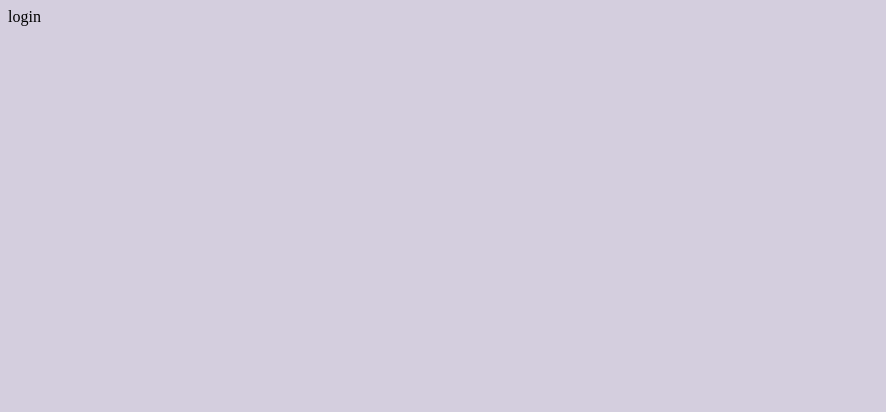
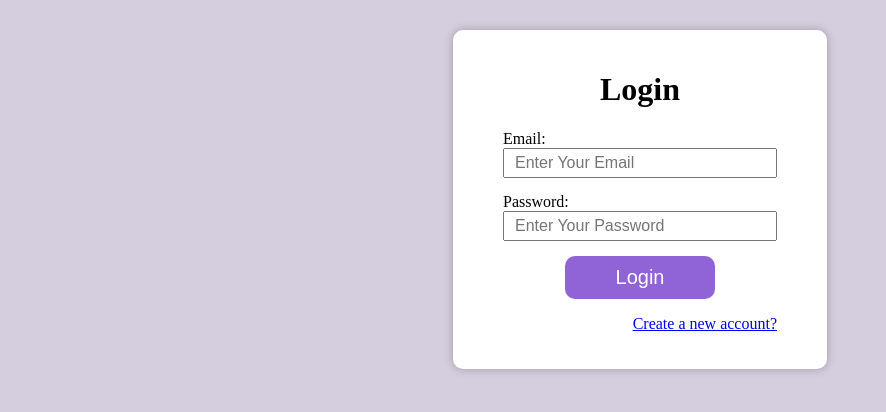
Before and after one commit to aaru-01/apana-bazar, a React app in the folder client/: page /login in a window 1280 px wide. Shown: the whole page, without its empty margins (0-886 px from the left). Built offline with nearby package versions, Linux system fonts and the light colour scheme.

Commit message:
feat: Login A

```diff
--- a/client/src/index.css
+++ b/client/src/index.css
@@ -4,6 +4,9 @@ body{
 }
 .text-center{
     text-align: center;
+}
+.text-right{
+    text-align: right;
 }
 .form-control{
     display: block;
--- a/client/src/views/Login/Login.css
+++ b/client/src/views/Login/Login.css
@@ -0,0 +1,17 @@
+.login-form{
+    width: fit-content;
+    background-color: #fff;
+    margin: 30px auto;
+    padding: 20px 50px;
+    border-radius: 10px;
+    box-shadow: 0px 0px 10px rgba(0,0,0,0.25);
+
+}
+.login-btn{
+    display: block;
+    margin: 10px auto;
+    width: 150px;
+}
+.signup-link{
+
+}
--- a/client/src/views/Login/Login.js
+++ b/client/src/views/Login/Login.js
@@ -1,9 +1,49 @@
-import React from 'react'
+import React, { useState } from 'react'
+import "./Login.css"
+import { Link } from 'react-router-dom'
+import axios from 'axios'
 
 function Login() {
+  const [email, setEmail] = useState("")
+  const [password, setPassword] = useState("");
+
+  const login = async () => {
+    const response = await axios.post('/login', {
+      email: email,
+      password: password
+    });
+
+    alert(response?.data?.message);
+
+    if (response?.data?.success) {
+      localStorage.setItem("user", JSON.stringify(response?.data?.data));
+      window.location.href = "/";
+    }
+
+  }
+
   return (
     <div>
-      login
+      <form className='login-form'>
+        <h1 className='text-center'>Login</h1>
+
+        <div>
+          <label htmlFor='email'>Email:</label>
+          <input type='email' placeholder='Enter Your Email' id='email' className='form-control' value={email} onChange={(e) => { setEmail(e.target.value) }} />
+        </div>
+
+        <div>
+          <label htmlFor='password'>Password:</label>
+          <input type='password' placeholder='Enter Your Password' id='password' className='form-control' value={password} onChange={(e) => { setPassword(e.target.value) }} />
+        </div>
+        <button type='button' className='btn login-btn ' onClick={login}>Login</button>
+
+        <p className="text-right">
+          <Link to="/signup">Create a new account?</Link>
+        </p>
+
+
+      </form>
     </div>
   )
 }
--- a/client/src/views/Signup/Signup.js
+++ b/client/src/views/Signup/Signup.js
@@ -1,6 +1,7 @@
 import React, { useState } from 'react'
 import "./Signup.css"
 import axios from 'axios'
+import { Link } from 'react-router-dom'
 
 function Signup() {
 
@@ -125,6 +126,10 @@ function Signup() {
                     className='btn signup-btn'
                     onClick={signup}>Signup</button>
 
+                <p className="text-right">
+                    <Link to="/login">Already have an account?</Link>
+                </p>
+
             </form>
         </div>
     )
```
Also changed, not shown: client/src/components/Navbar/Navbar.js (added, +11 -0 lines), client/src/components/Navbar/Navbar.css (added).
